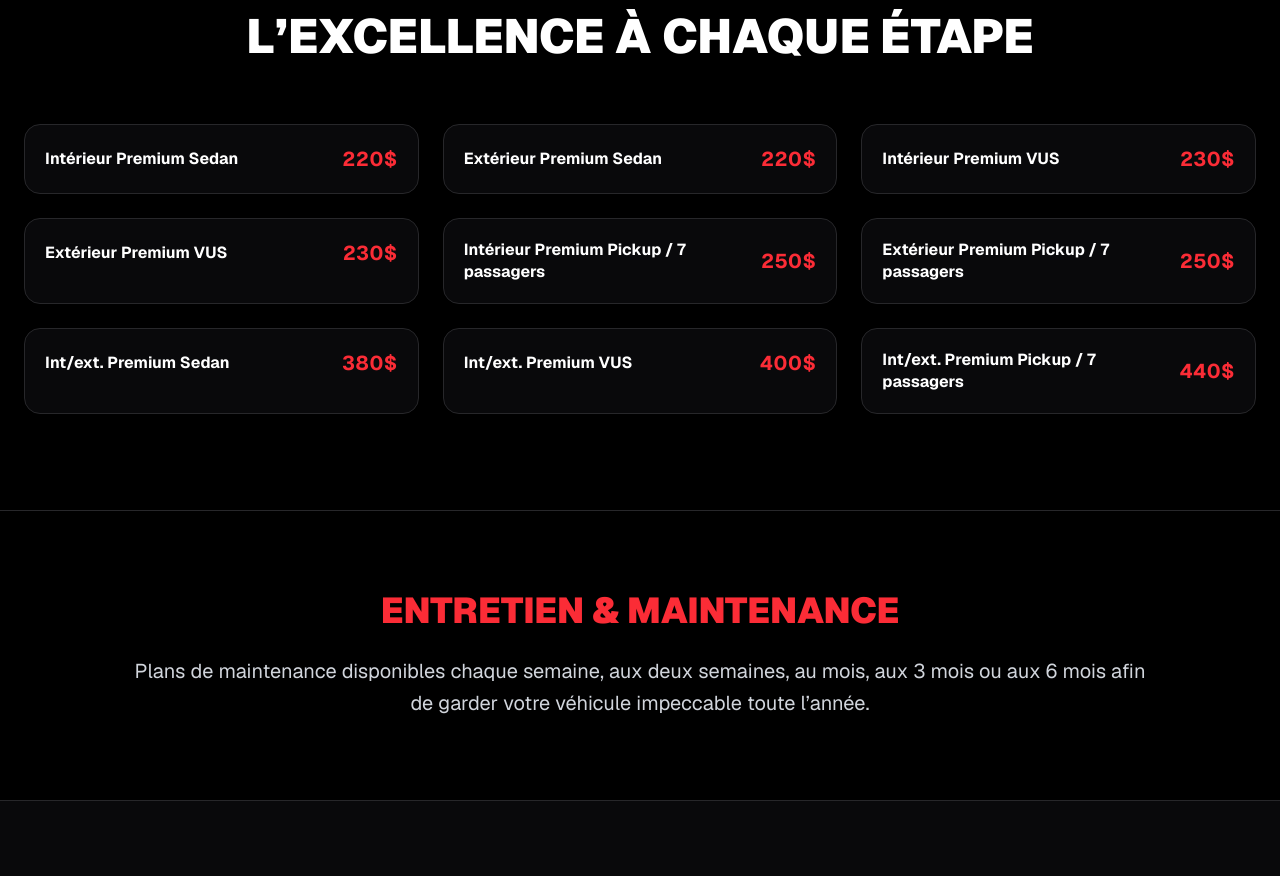
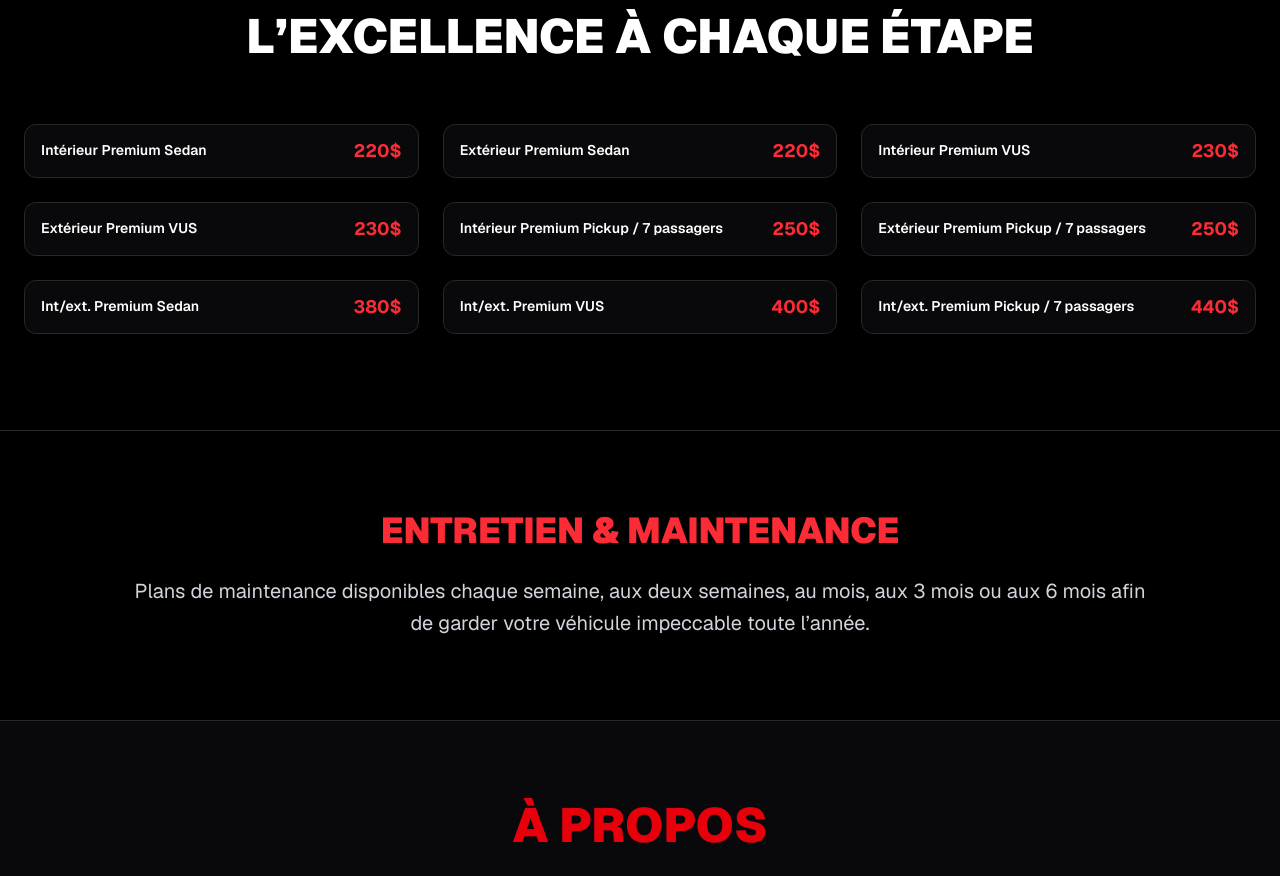
Before and after one commit to alex1233112/AL-AutoDetail-2026, a Next.js app: page / in a window 1280 px wide. Shown: the part 1320-2196 px from the top of the page. Built offline with nearby package versions, Linux system fonts and the light colour scheme.

Commit message:
Refonte cartes prix premium

```diff
--- a/app/page.tsx
+++ b/app/page.tsx
@@ -138,14 +138,14 @@ export default function ALAutoDetail() {
   ].map((item, index) => (
     <div
       key={index}
-      className="bg-zinc-950 border border-zinc-800 hover:border-red-600 transition rounded-2xl p-5"
+      className="bg-zinc-950 border border-zinc-800 hover:border-red-600/60 transition rounded-xl px-4 py-3"
     >
       <div className="flex items-center justify-between gap-4">
-        <h4 className="text-base font-bold text-white leading-snug">
+        <h4 className="text-sm font-semibold text-white leading-snug">
           {item[0]}
         </h4>
 
-        <p className="text-xl font-bold text-red-500 whitespace-nowrap tracking-wide">
+        <p className="text-lg font-bold text-red-500 whitespace-nowrap">
   {item[1]}
 </p>
       </div>
```
